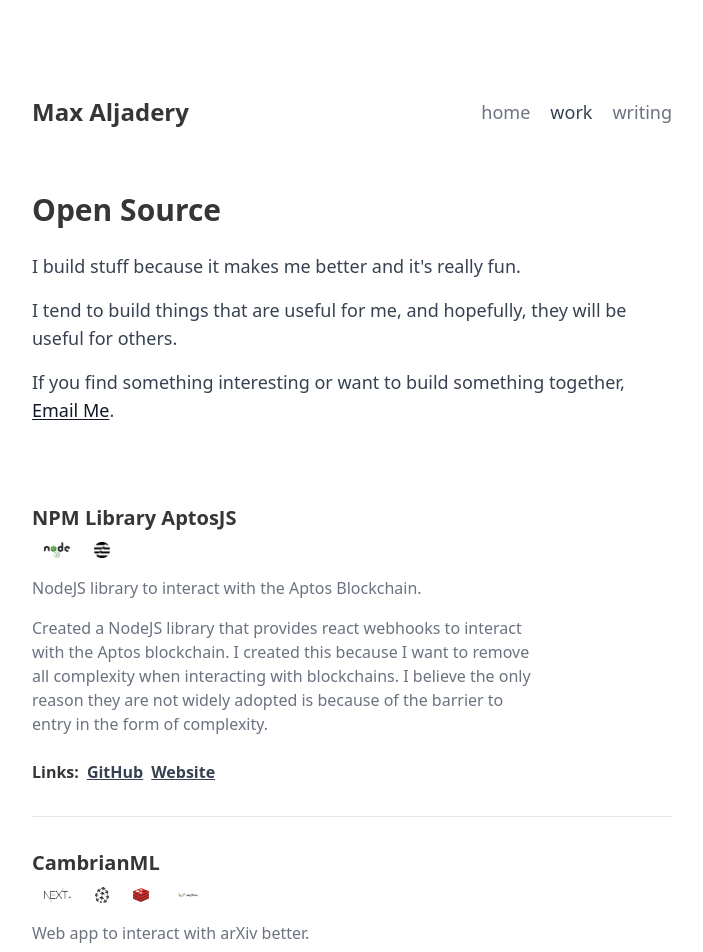
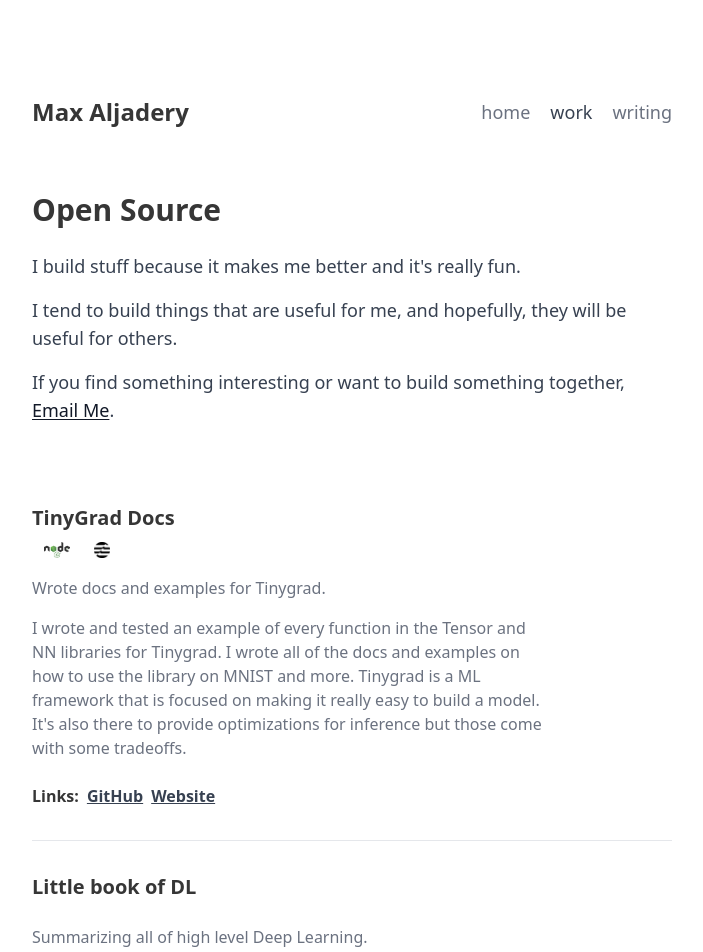
Before and after one commit to mustafaaljadery/maxaljadery.com, a Next.js app: page /work in a window 1280 px wide. Shown: the top 952 px of the page, without its empty margins (288-991 px from the left). Built offline with nearby package versions, Linux system fonts and the light colour scheme.

Commit message:
Update work.tsx

```diff
--- a/src/pages/work.tsx
+++ b/src/pages/work.tsx
@@ -3,6 +3,26 @@
 import Head from 'next/head';
 
 const works = [
+  {
+    name: "TinyGrad Docs",
+    snippet: "Wrote docs and examples for Tinygrad.",
+    description: "I wrote and tested an example of every function in the Tensor and NN libraries for Tinygrad. I wrote all of the docs and examples on how to use the library on MNIST and more. Tinygrad is a ML framework that is focused on making it really easy to build a model. It's also there to provide optimizations for inference but those come with some tradeoffs.",
+    link: "https://tinygrad.vercel.app",
+    github: "https://github.com/mustafaaljadery/tinydocs",
+    image: "",
+    tools: [
+      { image: '/tools/nodejs.png', alt: 'NodeJS Image' },
+      { image: '/tools/apt.png', alt: 'Aptos Logo' },
+    ],
+  },{
+      name: "Little book of DL",
+    snippet: "Summarizing all of high level Deep Learning.",
+    description: "I wrote a summary of all of the high level concepts of deep learning. I think this is really important because it gives a fundamental, first-principle understanding of everything that is going on in Deep Learning.",
+    link: "",
+    github: "https://github.com/mustafaaljadery/little-book-of-dl",
+    image: "",
+    tools: []
+  },
   {
     name: 'NPM Library AptosJS',
     snippet: 'NodeJS library to interact with the Aptos Blockchain.',
```
